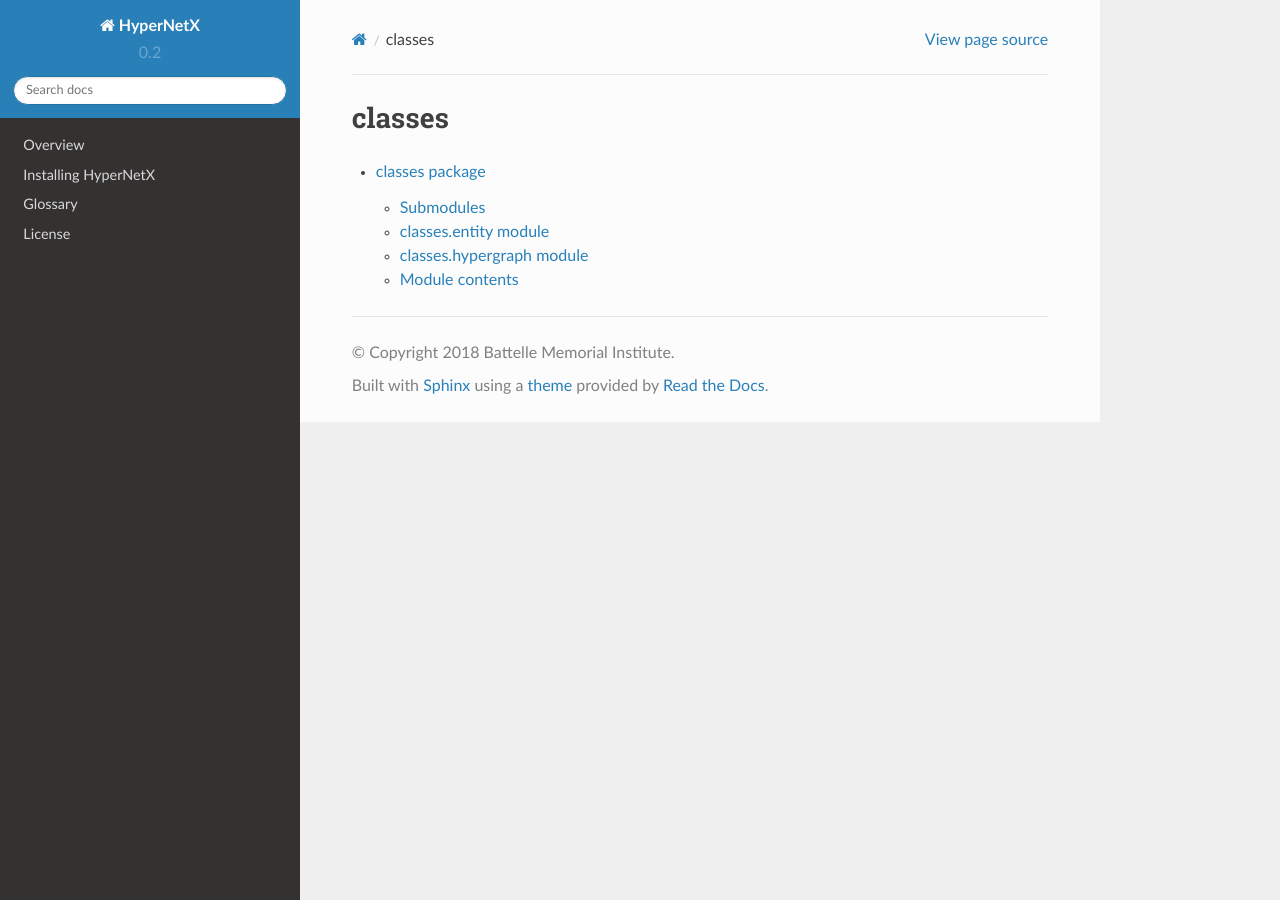
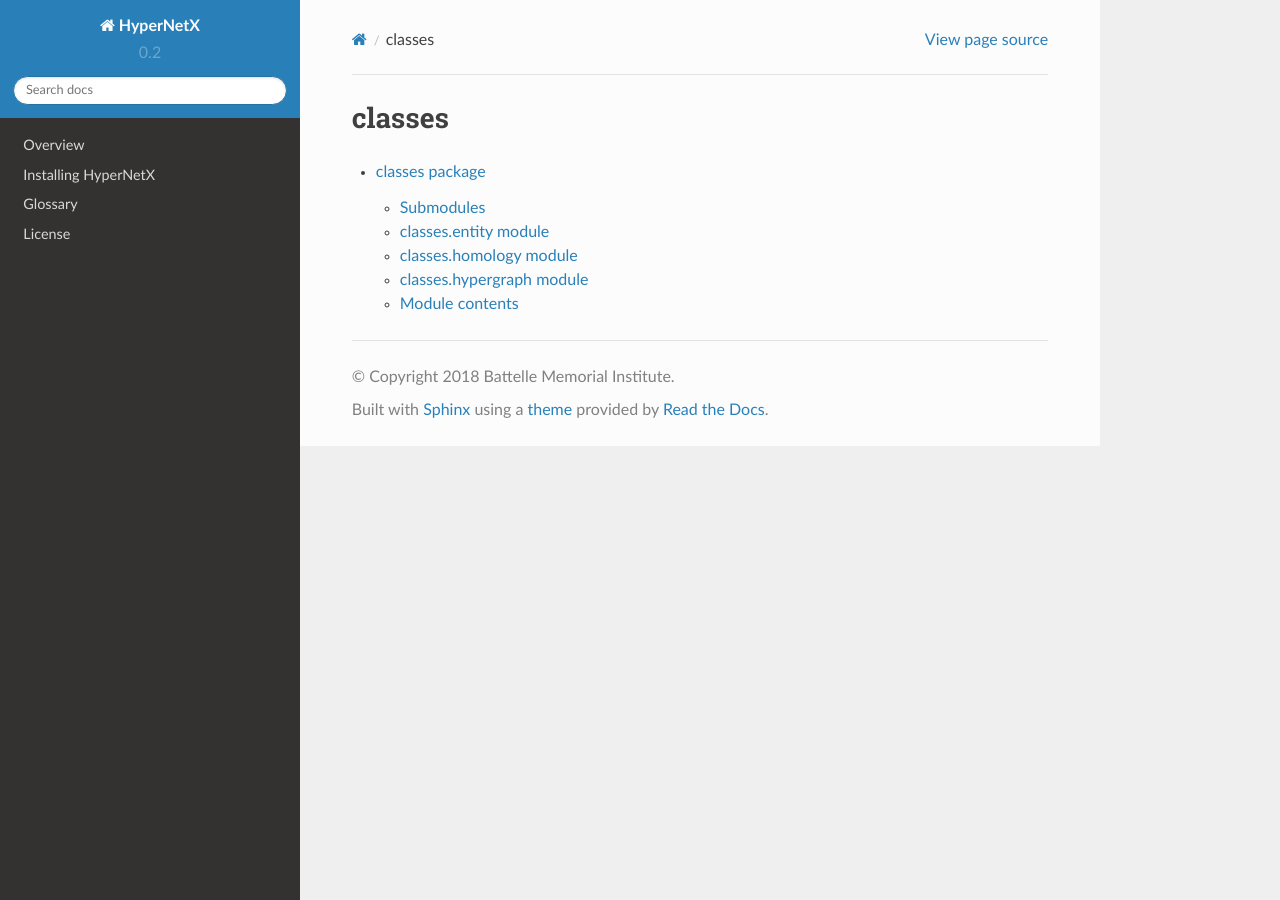
Before and after one commit to pnnl/HyperNetX, a Sphinx documentation site: the page built from docs/source/classes/modules.rst, in a window 1280 px wide. Built offline with Sphinx 7.4.7 and the Read the Docs theme 2.0.0, drawn with Linux system fonts in a browser that asks for light colours.

```diff
--- a/docs/source/classes/classes.rst
+++ b/docs/source/classes/classes.rst
@@ -8,6 +8,14 @@
 ---------------------
 
 .. automodule:: classes.entity
+    :members:
+    :undoc-members:
+    :show-inheritance:
+
+classes.homology module
+-----------------------
+
+.. automodule:: classes.homology
     :members:
     :undoc-members:
     :show-inheritance:
```
